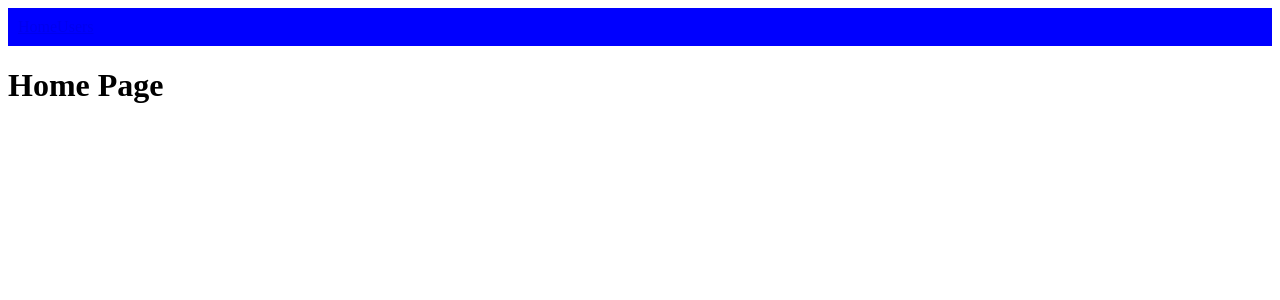
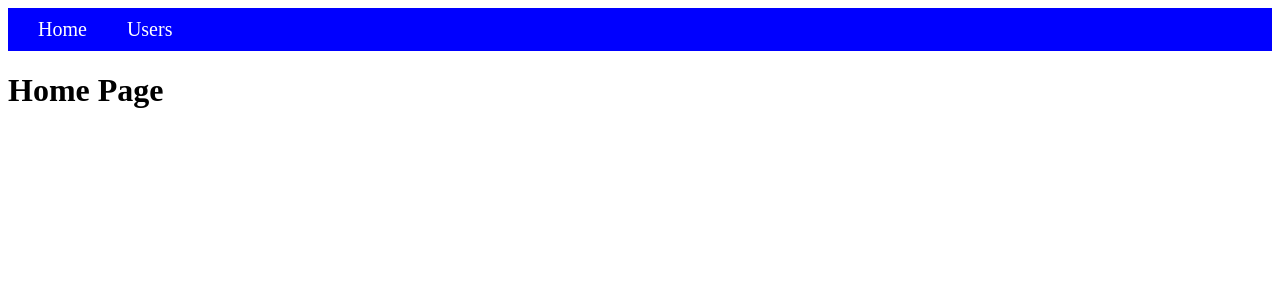
Before and after one commit to vbasoon/React-Next-deploy, a Next.js app: page / in a window 1280 px wide. Shown: the top 300 px of the page. Built offline with nearby package versions, Linux system fonts and the light colour scheme.

Commit message:
useState

```diff
--- a/pages/index.js
+++ b/pages/index.js
@@ -4,11 +4,11 @@ const index = () => {
   return (
     <div>
       <div className="navbar">
-        <Link className="link" href="/">
-          <a>Home</a>
+        <Link href="/">
+          <a className="link">Home</a>
         </Link>
-        <Link className="link" href="/users">
-          <a>Users</a>
+        <Link href="/users">
+          <a className="link">Users</a>
         </Link>
       </div>
       <h1>Home Page</h1>
@@ -22,6 +22,7 @@ const index = () => {
           font-size: 20px;
           text-decoration: none;
           padding: 10px;
+          margin: 10px;
         }
       `}</style>
     </div>
--- a/pages/users.js
+++ b/pages/users.js
@@ -1,3 +1,5 @@
+import { useState } from "react";
+
 const Users = () => {
   return (
     <div>
```
